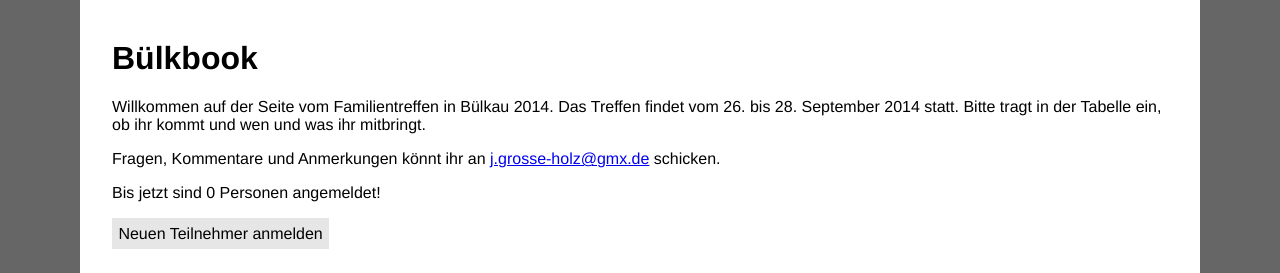
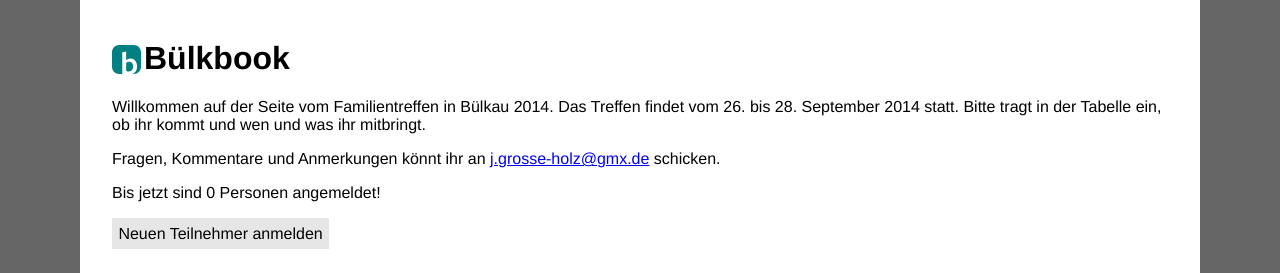
Before and after one commit to AberDerBart/buelkbook, a PHP site: page / in a window 1280 px wide. Shown: the top 273 px of the page. Run offline with PHP 8.4, Linux system fonts and the light colour scheme; data that the repository does not hold is empty.

Commit message:
Add lovely icon

```diff
--- a/css/style.css
+++ b/css/style.css
@@ -59,6 +59,11 @@ h1:first-child, h2:first-child {
 
 .attendee-collection__header {
 	padding: .5rem 0;
+}
+.attendee-collection__header__headline {
+	background: url(http://localhost/img/buelkbook.svg) 0 .15em no-repeat;
+	padding-left: 1em;
+	background-size: .9em;
 }
 
 .attendees {
--- a/index.html
+++ b/index.html
@@ -45,7 +45,7 @@
 
 <script type="text/template" id="template-AttendeeCollectionView">
 	<header class="attendee-collection__header">
-		<h1>Bülkbook</h1>
+		<h1 class="attendee-collection__header__headline">Bülkbook</h1>
 		<p>Willkommen auf der Seite vom Familientreffen in Bülkau 2014. Das Treffen findet vom 26. bis 28. September 2014 statt. Bitte tragt in der Tabelle ein, ob ihr kommt und wen und was ihr mitbringt.</p>
 		<p>Fragen, Kommentare und Anmerkungen könnt ihr an <a href="mailto:j.grosse-holz@gmx.de">j.grosse-holz@gmx.de</a> schicken.</p>
 		<p class="js--attendee-collection__total"></p>
```
